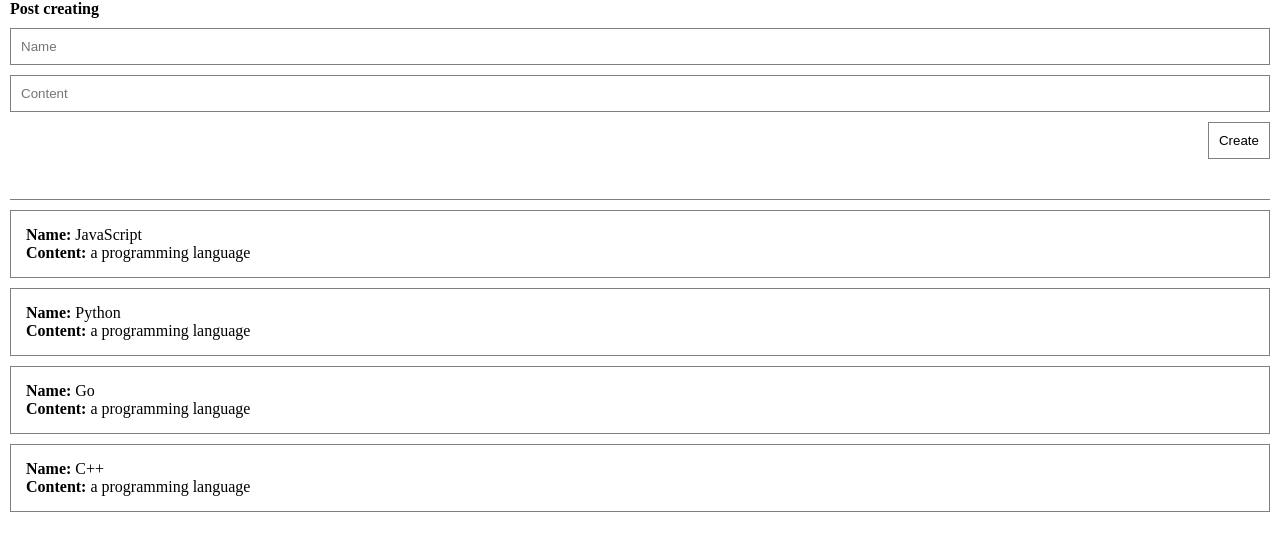
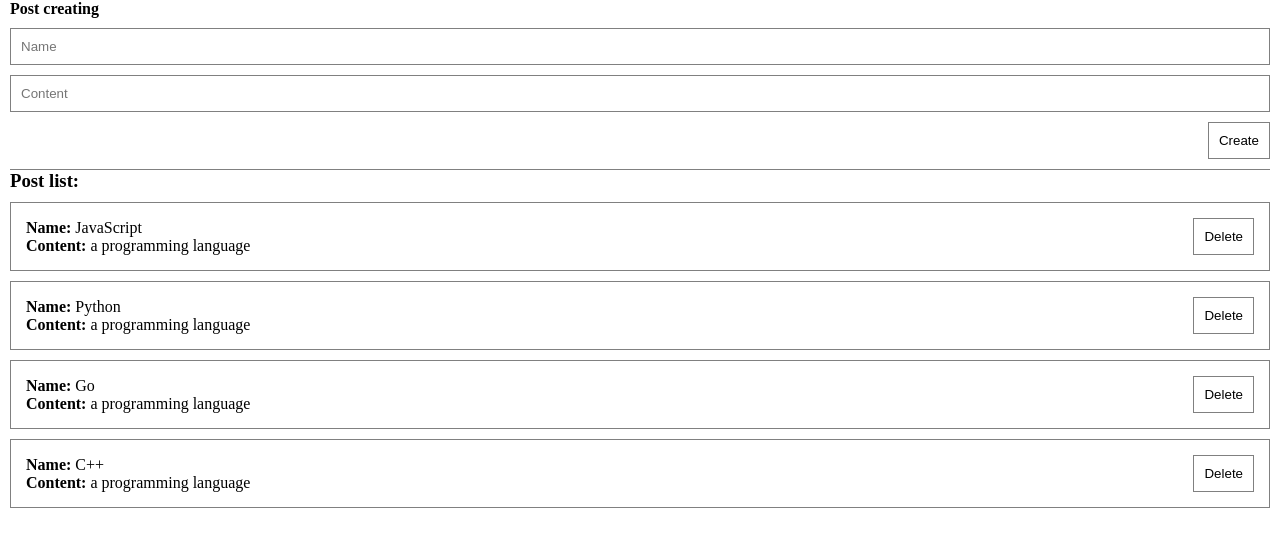
Before and after one commit to timu-ryan/posts-vue, a Vue app: page / in a window 1280 px wide. Shown: the top 550 px of the page. Built offline with nearby package versions, Linux system fonts and the light colour scheme.

Commit message:
refactor: decompose app component

```diff
--- a/src/App.vue
+++ b/src/App.vue
@@ -1,37 +1,22 @@
 <template>
   <div class="app">
-    <form @submit.prevent>
-      <h4>Post creating</h4>
-      <input
-        v-bind:value="title"
-        @input="title = $event.target.value"
-        type="text"
-        placeholder="Name"
-        class="input"
-      />
-      <input
-          v-bind:value="body"
-          @input="body = $event.target.value"
-        type="text"
-        placeholder="Content"
-        class="input"
-      />
-      <button
-        class="btn"
-        @click="createPost"
-      >
-        Create
-      </button>
-    </form>
-    <div class="post" v-for="post in posts">
-      <div><strong>Name: </strong>{{ post.title }}</div>
-      <div><strong>Content: </strong>{{ post.body }}</div>
-    </div>
+    <post-form
+      @create="createPost"
+    />
+    <post-list
+      :posts="posts"
+    />
   </div>
 </template>
 
 <script>
+  import PostForm from '@/components/PostForm'
+  import PostList from '@/components/PostList'
+
   export default {
+    components: {
+      PostForm, PostList,
+    },
     data() {
       return {
         posts: [
@@ -45,15 +30,8 @@
       }
     },
     methods: {
-      createPost() {
-        const newPost = {
-          id: Date.now(),
-          title: this.title,
-          body: this.body,
-        }
-        this.posts.push(newPost)
-        this.title = ''
-        this.body = ''
+      createPost(post) {
+        this.posts.push(post)
       },
     }
   }
@@ -70,32 +48,5 @@
     margin: 0 10px;
   }
 
-  .post {
-    padding: 15px;
-    border: 1px solid gray;
-    margin-top: 10px;
-  }
 
-  form {
-    display: flex;
-    flex-direction: column;
-    border-bottom: 1px solid gray;
-  }
-
-  .btn {
-    margin-top: 10px;
-    margin-bottom: 40px;
-    padding: 10px;
-    background: transparent;
-    border: 1px solid gray;
-
-    align-self: end;
-  }
-
-  .input {
-    border: 1px solid gray;
-    padding: 10px;
-    width: 100%;
-    margin-top: 10px;
-  }
 </style>
--- /dev/null
+++ b/src/components/PostForm.vue
@@ -0,0 +1,58 @@
+<template>
+  <form @submit.prevent>
+    <h4>Post creating</h4>
+    <my-input
+        v-model="post.title"
+        type="text"
+        placeholder="Name"
+    />
+    <my-input
+        v-model="post.body"
+        type="text"
+        placeholder="Content"
+    />
+    <my-button
+        @click="createPost"
+        class="btn_form"
+    >
+      Create
+    </my-button>
+  </form>
+</template>
+
+<script>
+
+export default {
+  data() {
+    return {
+      post: {
+        title: '',
+        body: '',
+      },
+    }
+  },
+  methods: {
+    createPost() {
+      this.post.id = Date.now();
+      this.$emit('create', this.post);
+      this.post = {
+        title: '',
+        body: '',
+      }
+    }
+  }
+}
+</script>
+
+<style scoped>
+  form {
+    display: flex;
+    flex-direction: column;
+    border-bottom: 1px solid gray;
+  }
+
+  .btn_form {
+    align-self: end;
+    margin: 10px 0;
+  }
+</style>
--- /dev/null
+++ b/src/components/PostItem.vue
@@ -0,0 +1,33 @@
+<template>
+  <div class="post">
+    <div>
+      <div><strong>Name: </strong>{{ post.title }}</div>
+      <div><strong>Content: </strong>{{ post.body }}</div>
+    </div>
+    <div class="post__buttons">
+      <my-button>Delete</my-button>
+    </div>
+  </div>
+</template>
+
+<script>
+export default {
+  props: {
+    post: {
+      type: Object,
+      required: true,
+    }
+  }
+}
+</script>
+
+<style scoped>
+  .post {
+    padding: 15px;
+    border: 1px solid gray;
+    margin-top: 10px;
+    display: flex;
+    align-items: center;
+    justify-content: space-between;
+  }
+</style>
--- /dev/null
+++ b/src/components/PostList.vue
@@ -0,0 +1,27 @@
+<template>
+  <div>
+    <h3>Post list:</h3>
+    <post-item
+      v-for="post in posts"
+      :post="post"
+    />
+
+  </div>
+</template>
+
+<script>
+import PostItem from "@/components/PostItem.vue";
+export default {
+  components: {PostItem},
+  props: {
+    posts: {
+      type: Array,
+      required: true,
+    }
+  },
+}
+</script>
+
+<style scoped>
+
+</style>
--- /dev/null
+++ b/src/components/UI/MyButton.vue
@@ -0,0 +1,23 @@
+<template>
+  <button class="btn">
+    <slot></slot>
+  </button>
+</template>
+
+<script>
+export default {
+  name: 'my-button',
+}
+</script>
+
+<style scoped>
+  .btn {
+    padding: 10px;
+    background: transparent;
+    border: 1px solid gray;
+  }
+
+  .btn:hover {
+    cursor: pointer;
+  }
+</style>
--- /dev/null
+++ b/src/components/UI/MyInput.vue
@@ -0,0 +1,27 @@
+<template>
+  <input :value="modelValue" @input="updateInput" type="text" class="input"/>
+</template>
+
+<script>
+export default {
+  name: 'my-input',
+  props: {
+    modelValue: [String, Number],
+  },
+  methods: {
+    updateInput(e) {
+      this.$emit('update:modelValue', e.target.value);
+    }
+  }
+}
+</script>
+
+<style scoped>
+  .input {
+    border: 1px solid gray;
+    padding: 10px;
+    width: 100%;
+    margin-top: 10px;
+  }
+
+</style>
--- /dev/null
+++ b/src/components/UI/index.js
@@ -0,0 +1,7 @@
+import MyButton from "@/components/UI/MyButton.vue";
+import MyInput from "@/components/UI/MyInput.vue";
+
+export default [
+    MyButton,
+    MyInput,
+]
--- a/src/main.js
+++ b/src/main.js
@@ -2,4 +2,12 @@
 
 import App from './App.vue'
 
-createApp(App).mount('#app')
+import components from '@/components/UI'
+
+const app = createApp(App)
+
+components.forEach(component => {
+    app.component(component.name, component)
+})
+
+app.mount('#app')
```
